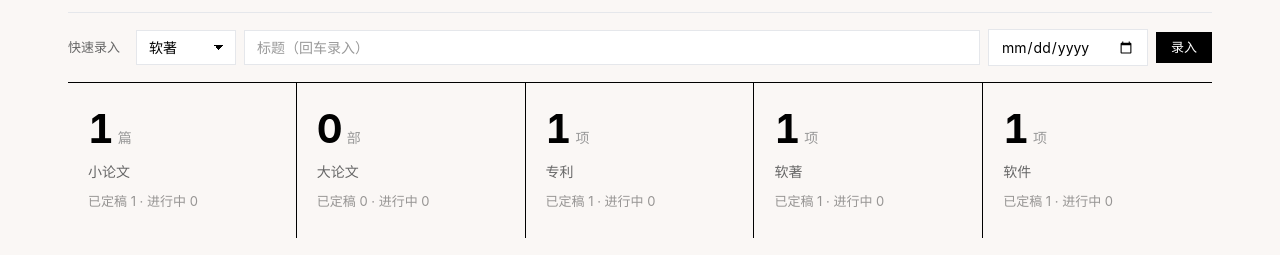
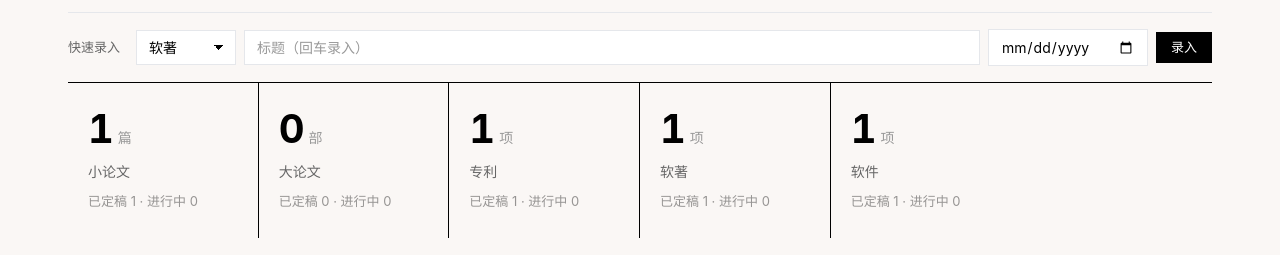
Before and after one commit to DMing1001/Citation-tracker, a plain HTML site: page research-hub/index.html in a window 1280 px wide. Shown: the part 697-952 px from the top of the page. Drawn offline with nearby package versions, Linux system fonts and the light colour scheme.

Commit message:
feat(research-hub): award type (awards only, no application pipeline)

```diff
--- a/research-hub/style.css
+++ b/research-hub/style.css
@@ -471,7 +471,7 @@ section.view.on{ min-height:calc(100vh - 56px); }
 .toast .ti{ width:14px; height:14px; flex:none; }
 
 /* ---------- 统计条 ---------- */
-.stats{ display:grid; grid-template-columns:repeat(5,1fr); border-top:1px solid var(--line); }
+.stats{ display:grid; grid-template-columns:repeat(6,1fr); border-top:1px solid var(--line); }
 .stat{ padding:var(--sp-7) var(--sp-6); border-right:1px solid var(--line); cursor:pointer;
        transition:background .2s ease; }
 .stat:last-child{ border-right:none; }
@@ -480,6 +480,7 @@ section.view.on{ min-height:calc(100vh - 56px); }
 .stat .n small{ font-size:14px; font-weight:400; color:var(--t-5); margin-left:4px; }
 .stat .l{ font-size:14px; color:var(--t-4); margin-top:var(--sp-2); }
 .stat .p{ font-size:13px; color:var(--t-6); margin-top:var(--sp-1); }
+@media (max-width:1200px){ .stats{ grid-template-columns:repeat(3,1fr); } }
 @media (max-width:1023px){ .stats{ grid-template-columns:repeat(3,1fr); } .stat{ border-bottom:1px solid var(--line); } }
 @media (max-width:480px){ .stats{ grid-template-columns:repeat(2,1fr); } .stat .n{ font-size:32px; } }
 
```
